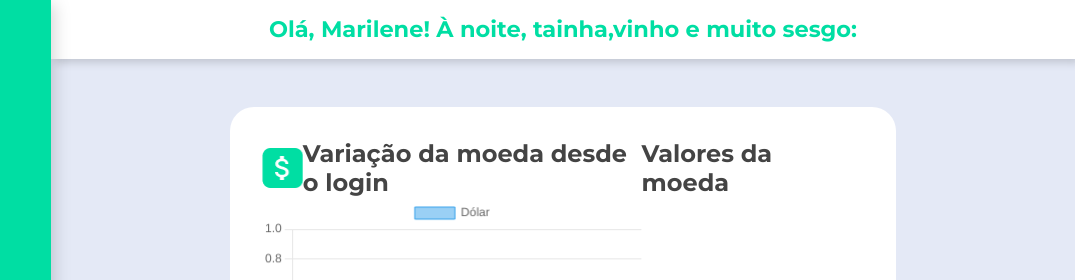
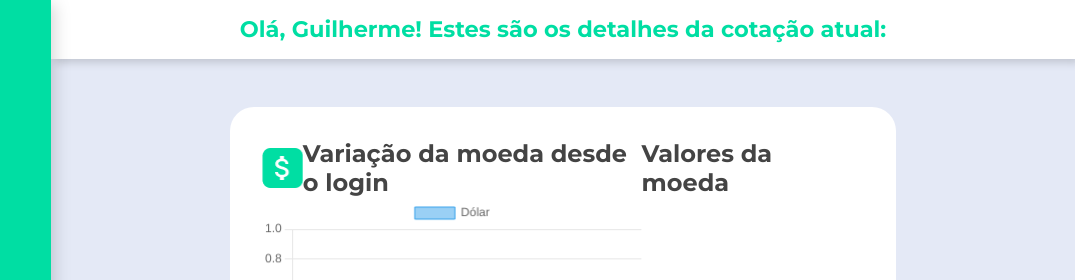
Before and after one commit to guilherme-antunes/cotacao-moedas, a plain HTML site: page index.html in a window 1280 px wide. Shown: the top 280 px of the page, 205-1280 px from the left. Drawn offline with nearby package versions, Linux system fonts and the light colour scheme; no server answers.

Commit message:
atualizado o h2

```diff
--- a/index.html
+++ b/index.html
@@ -27,7 +27,7 @@
 
   <main class="dados">
     <header class="cabecalho">
-      <h2>Olá, Marilene! À noite, tainha,vinho e muito sesgo:</h2>
+      <h2>Olá, Guilherme! Estes são os detalhes da cotação atual:</h2>
     </header>
 
     <article class="dadosDolar">
```
